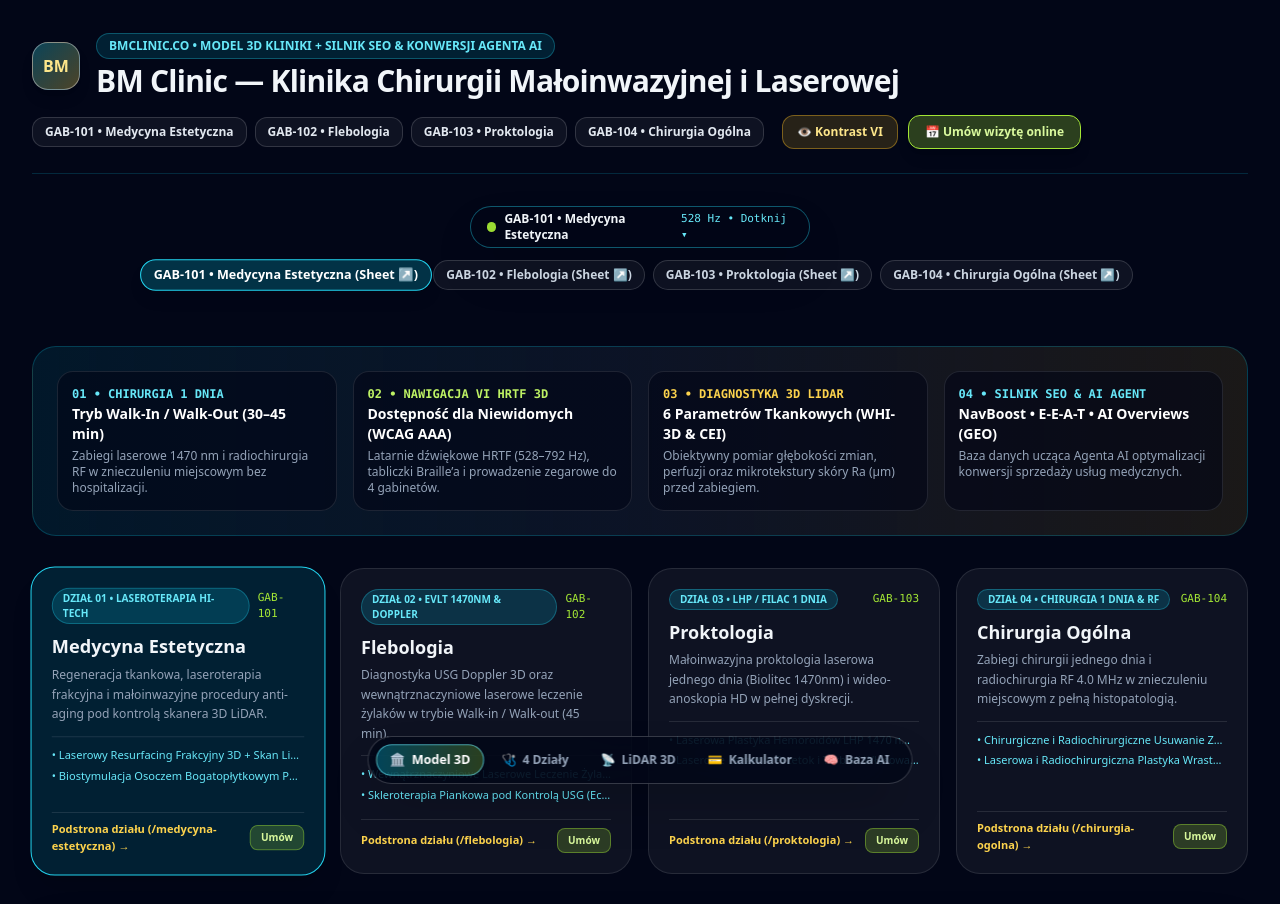
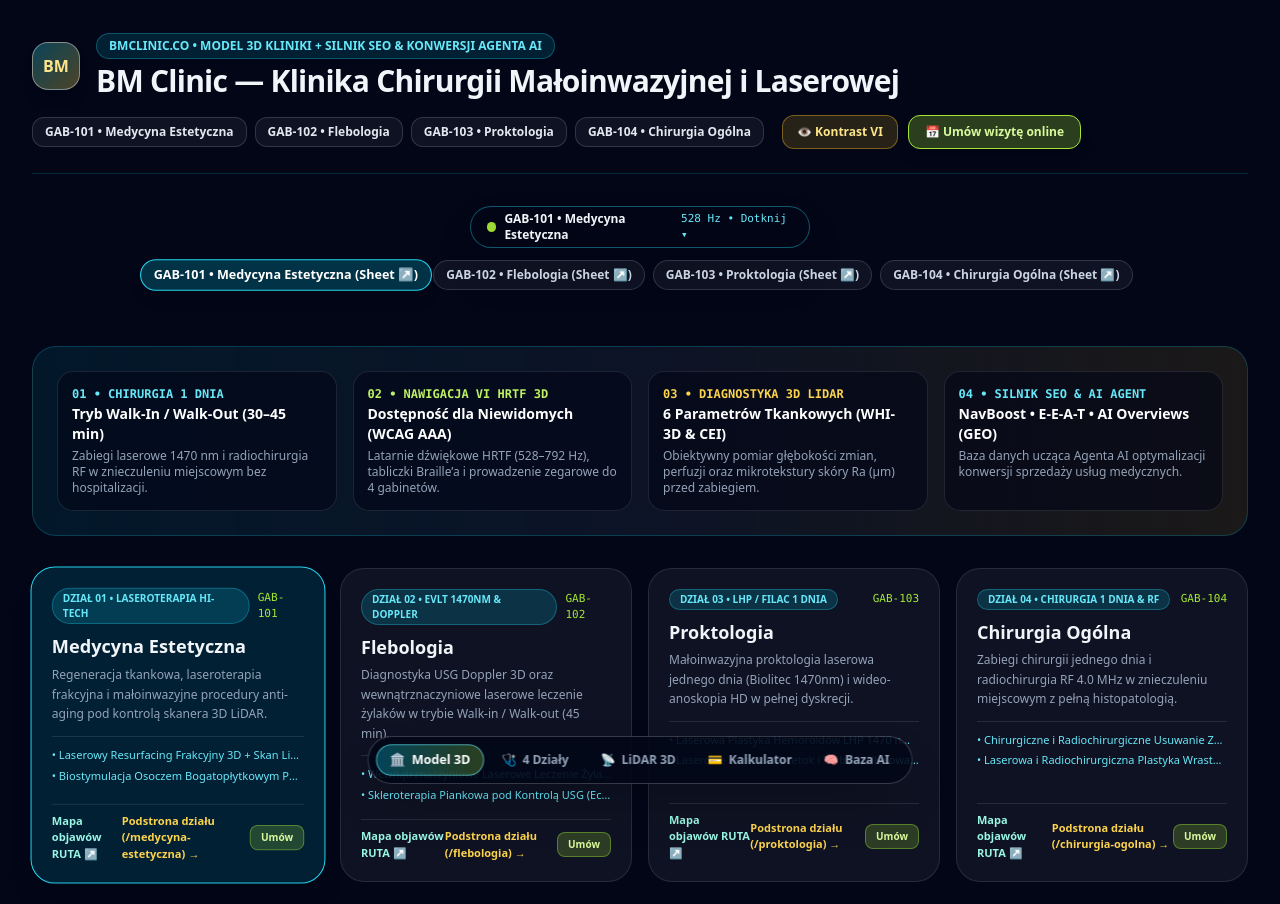
Before and after one commit to teraj-stack/bmclinic.co, a Next.js app: page / in a window 1280 px wide. Shown: the top 904 px of the page. Built offline with nearby package versions, Linux system fonts and the light colour scheme.

Commit message:
feat(ruta): connect lobby, waiting rooms and symptom deep links

```diff
--- a/src/app/page.tsx
+++ b/src/app/page.tsx
@@ -442,6 +442,13 @@ export default function BmClinicHomePage() {
 
                 <div className="mt-4 pt-2 border-t border-white/10 flex items-center justify-between">
                   <Link
+                    href={`/ruta/${dept.slug.slice(1)}`}
+                    onClick={(e) => e.stopPropagation()}
+                    className="text-[11px] font-bold text-teal-200 hover:underline"
+                  >
+                    Mapa objawów RUTA ↗
+                  </Link>
+                  <Link
                     href={dept.slug}
                     onClick={(e) => e.stopPropagation()}
                     className="text-[11px] font-bold text-amber-300 hover:underline"
```
